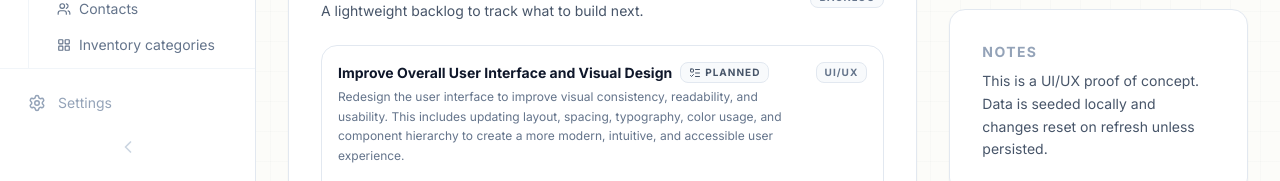
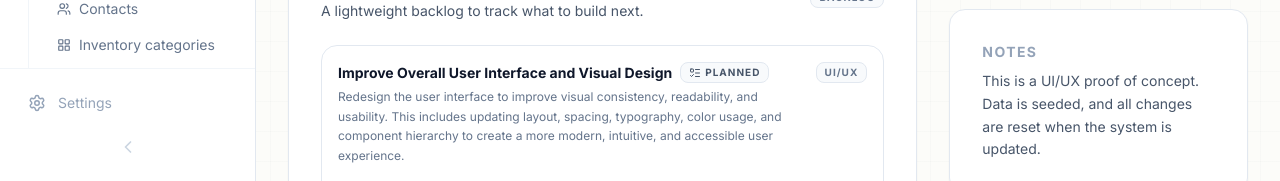
Before and after one commit to lofstrand/Nestlog-UI-PoC, a React (Vite) app: page / in a window 1280 px wide. Shown: the part 619-800 px from the top of the page. Built offline with nearby package versions, Linux system fonts and the light colour scheme.

Commit message:
update landing page

```diff
--- a/src/pages/LandingPage.tsx
+++ b/src/pages/LandingPage.tsx
@@ -323,8 +323,8 @@ const LandingPage: React.FC<{ onNavigate: (view: View) => void }> = ({
               Notes
             </h2>
             <p className="mt-2 text-sm text-slate-600 leading-relaxed">
-              This is a UI/UX proof of concept. Data is seeded locally and
-              changes reset on refresh unless persisted.
+              This is a UI/UX proof of concept. Data is seeded, and all changes
+              are reset when the system is updated.
             </p>
           </Card>
         </div>
```
